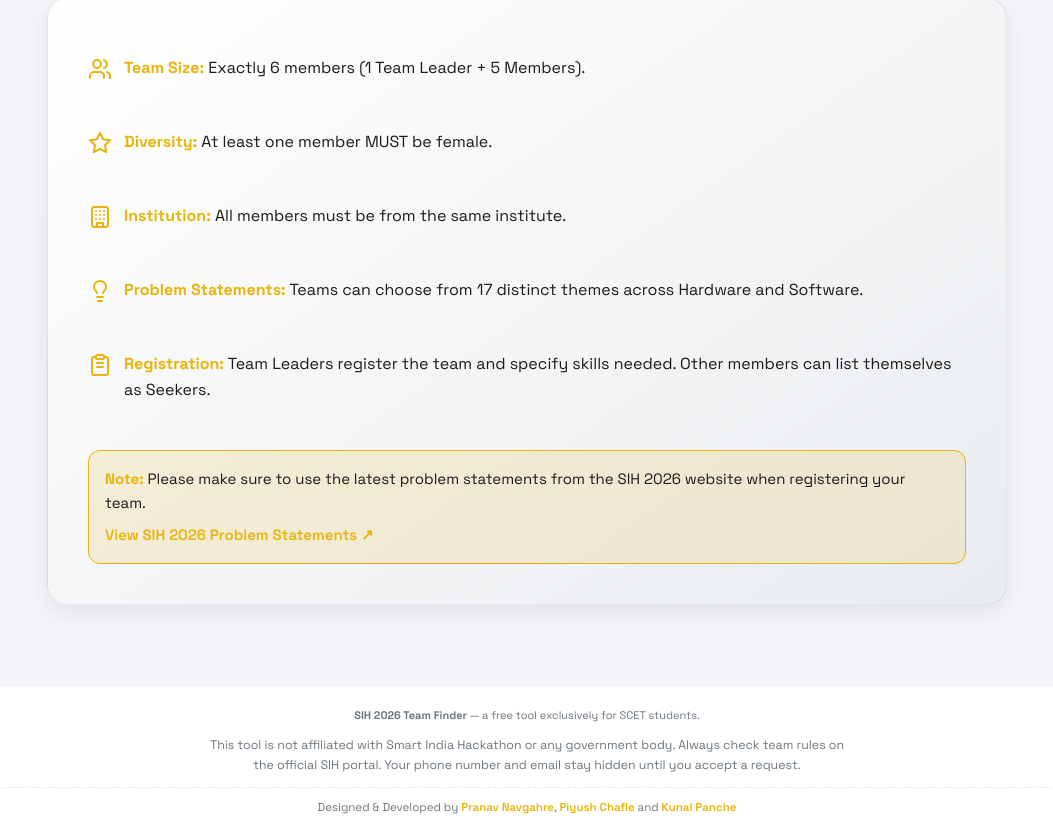
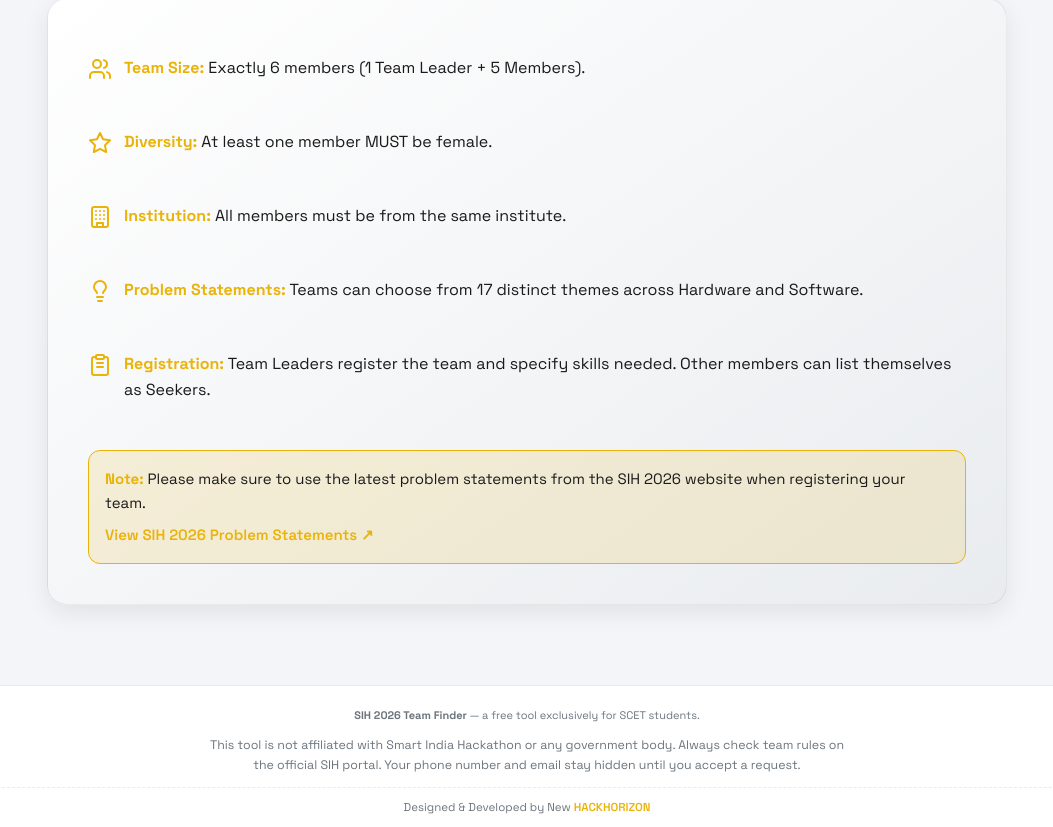
Before and after one commit to PranavXDragon/Sih-team-finder, a React (Vite) app: page / in a window 1280 px wide. Shown: the part 1821-2648 px from the top of the page, without its empty margins (113-1166 px from the left). Built offline with nearby package versions, Linux system fonts and the light colour scheme; no server answers; the database is empty.

Commit message:
Feat : "Footer Updated"

```diff
--- a/src/components/Footer.jsx
+++ b/src/components/Footer.jsx
@@ -11,7 +11,7 @@
         Your phone number and email stay hidden until you accept a request.
       </p>
       <div className="dev-credit">
-        Designed & Developed by <span className="dev-name">Pranav Navgahre</span>, <span className="dev-name">Piyush Chafle</span> and <span className="dev-name">Kunal Panche</span>
+        Designed & Developed by New <span className="dev-name">HACKHORIZON</span>
       </div>
     </footer>
   );
```
